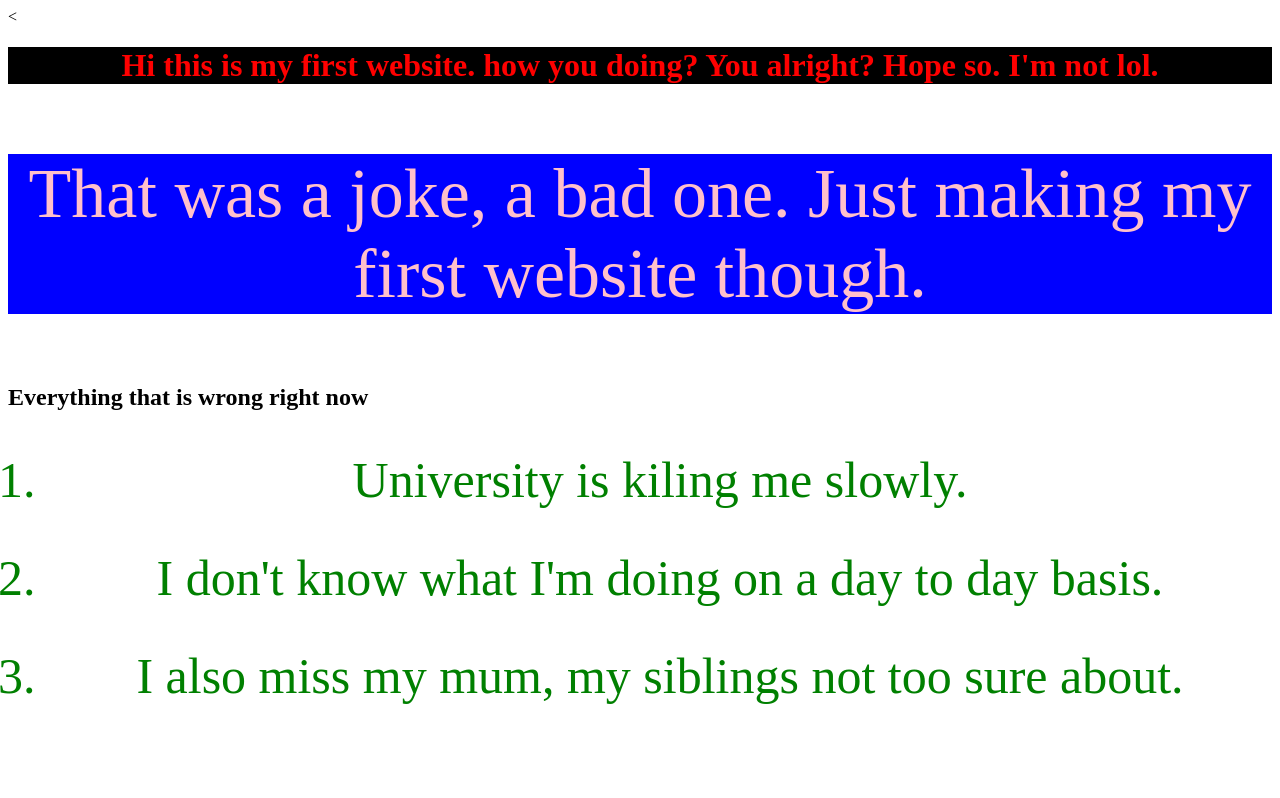
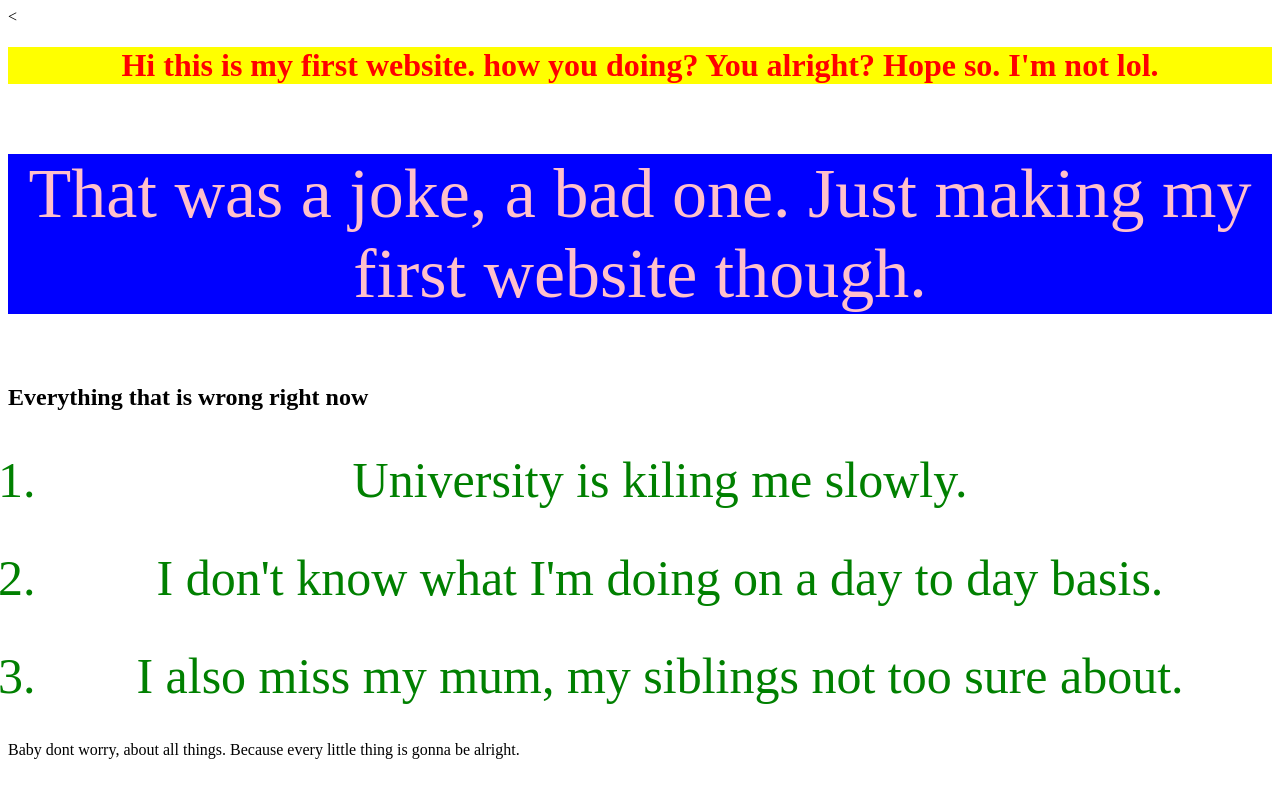
Before and after one commit to Yemi123/My-First-Website, a plain HTML site: page index.html in a window 1280 px wide. Drawn offline with Linux system fonts and the light colour scheme.

Commit message:
Update index.html
tatends change 1

```diff
--- a/index.html
+++ b/index.html
@@ -4,7 +4,7 @@
 
   h1 {
     color: red;
-    background-color: black;
+    background-color: yellow;
     text-align: center
   }
 
@@ -34,5 +34,6 @@
     <li>I don't know what I'm doing on a day to day basis.</li>
     <li>I also miss my mum, my siblings not too sure about.</li>
     </ol>
+    Baby dont worry, about all things. Because every little thing is gonna be alright.
   </body>
 </html>
```
